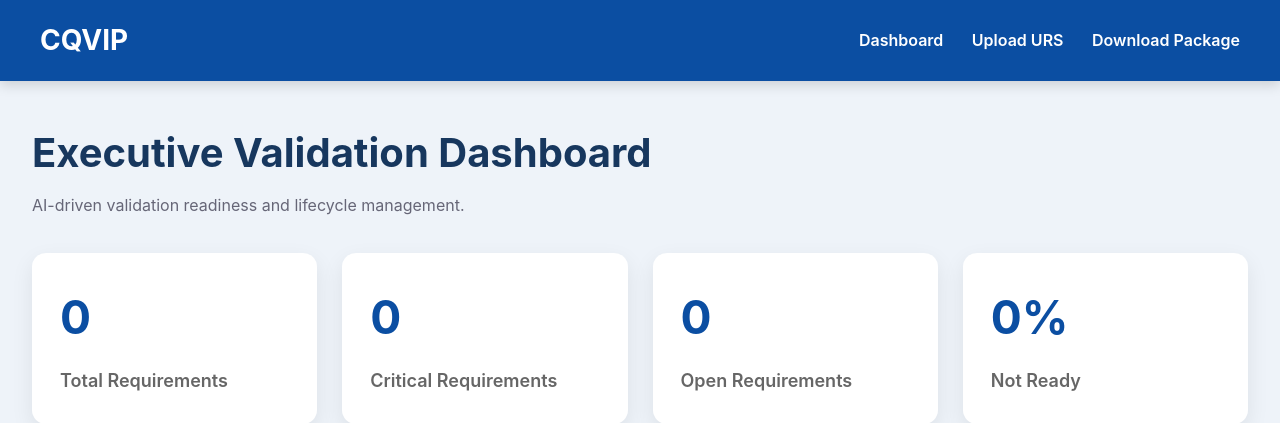
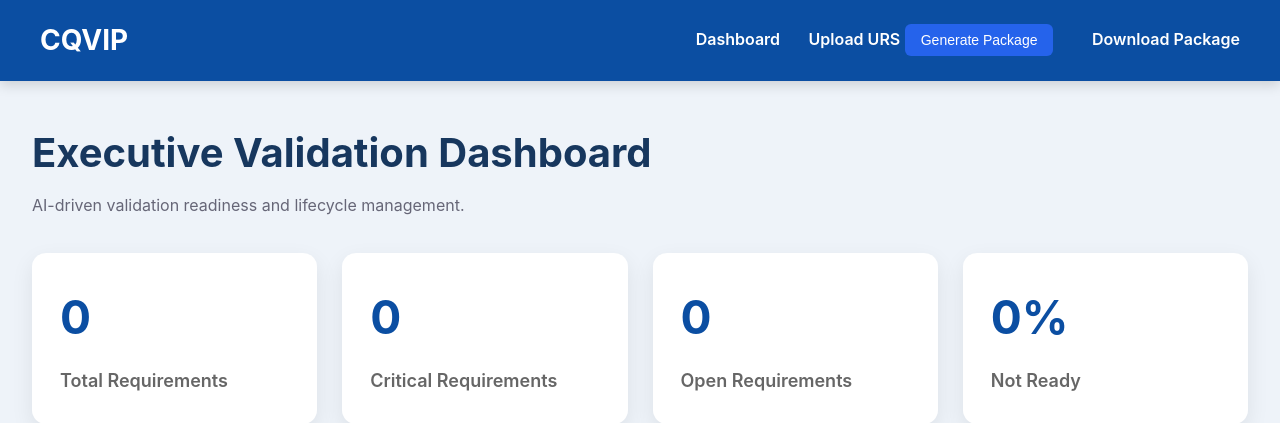
Before and after one commit to gjoanis/CQVIP, a FastAPI app: page /dashboard in a window 1280 px wide. Shown: the top 423 px of the page. Run offline with FastAPI, Linux system fonts and the light colour scheme.

Commit message:
Add Generate Package button

```diff
--- a/web/static/style.css
+++ b/web/static/style.css
@@ -213,3 +213,18 @@ h2{
     padding:18px;
     border-radius:8px;
 }
+
+.nav-button{
+    background:#2563eb;
+    color:white;
+    border:none;
+    padding:8px 16px;
+    border-radius:6px;
+    cursor:pointer;
+    font-size:14px;
+    margin-right:10px;
+}
+
+.nav-button:hover{
+    background:#1d4ed8;
+}
--- a/web/templates/dashboard.html
+++ b/web/templates/dashboard.html
@@ -21,15 +21,21 @@
         CQVIP
     </div>
 
-    <div class="nav-links">
+<div class="nav-links">
 
-        <a href="/dashboard">Dashboard</a>
+    <a href="/dashboard">Dashboard</a>
 
-        <a href="/upload">Upload URS</a>
+    <a href="/upload">Upload URS</a>
 
-        <a href="/download">Download Package</a>
+    <form action="/generate-package" method="post" style="display:inline;">
+        <button type="submit" class="nav-button">
+            Generate Package
+        </button>
+    </form>
 
-    </div>
+    <a href="/download">Download Package</a>
+
+</div>
 
 </nav>
 
```
